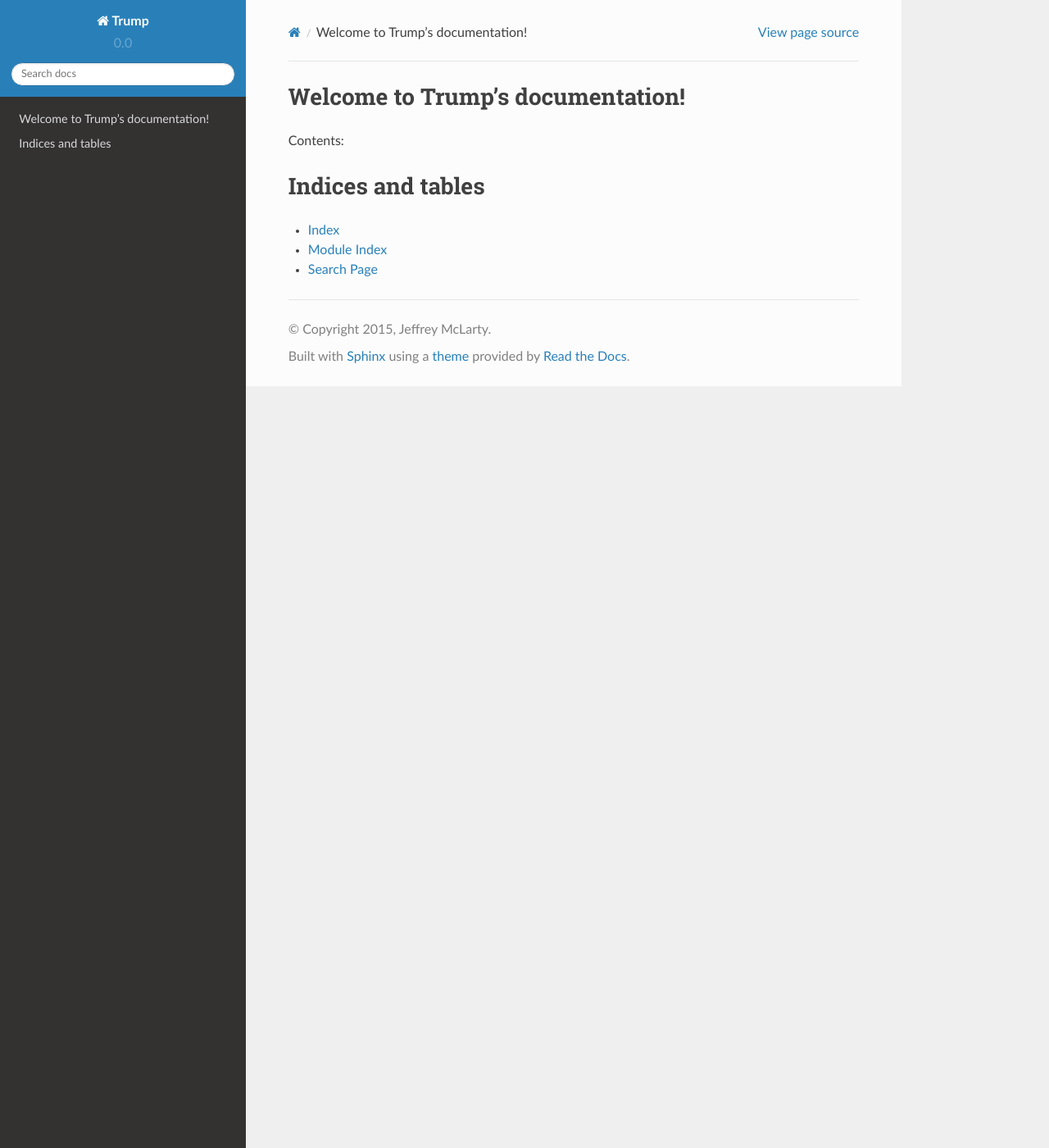
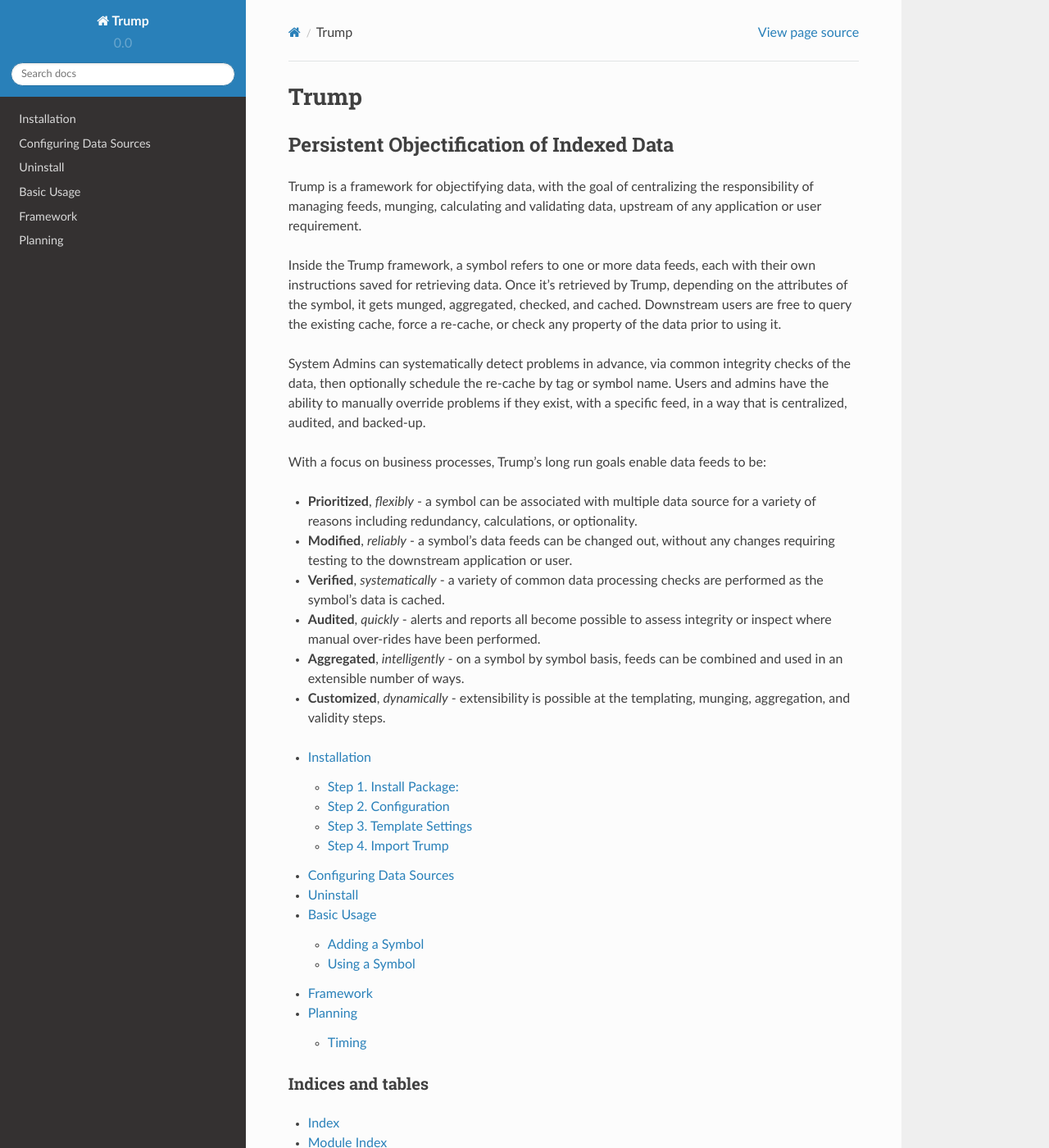
Before and after one commit to Equitable/trump, a Sphinx documentation site: the page built from docs/source/index.rst, in a window 1280 px wide and 1400 px high. Shown: the whole window at 82% size. Built offline with Sphinx 7.4.7 and the Read the Docs theme 2.0.0, drawn with Linux system fonts in a browser that asks for light colours.

Commit message:
DOC: First RTD content, update config and other notes

```diff
--- a/README.rst
+++ b/README.rst
@@ -5,6 +5,10 @@ Trump
 .. image:: https://badges.gitter.im/Join%20Chat.svg
    :alt: Join the chat at https://gitter.im/Equitable/trump
    :target: https://gitter.im/Equitable/trump?utm_source=badge&utm_medium=badge&utm_campaign=pr-badge&utm_content=badge
+
+.. image:: https://readthedocs.org/projects/trump/badge/?version=latest
+   :target: https://readthedocs.org/projects/trump/?badge=latest
+   :alt: Documentation Status
 
 ------------------------------------------
 Persistent Objectification of Indexed Data
--- /dev/null
+++ b/docs/source/configure.rst
@@ -0,0 +1,63 @@
+Configuring Data Sources
+========================
+Data feed source template classes map to their respective .cfg file in the templating/settings directory.
+
+The goal of the files is to add a small layer of security.  The goal of the template classes is to reduce code during
+symbol creation scripts.  There is nothing preventing a password from being hardcoded into a template, the
+same way a tablename can be added to a .cfg file.
+
+The sections of the cfg files get used by the template's in their respective classes.  The section of the config files
+names are then either referenced add the symbol creation point, storing .cfg file info with the symbol in the database,
+or leaving Trump to query the attributes at every cache, from the the source .cfg file.
+
+Trump will use parameters for a source in the following order:
+
+1. Specified explicitly when a template is used. (Eg. table name)
+
+.. code-block:: python
+
+   myfeed = fQuandl(authkey='XXXXXXXX') #Assuming the template doesn't clober the value.
+
+2. Specified implicitly using default value or logic derived in the template. (Eg. Database Names)
+
+.. code-block:: python
+
+   class fQuandl(object):
+      def __init__(authtoken ='XXXXXXXXX'):
+         if len(authkey) == 8:
+            self.authtoken = authkey
+         else:
+            self.authtoken = 'YYYYYYYYY'
+
+3. Specified implicitly using read_settings(). (Eg. database host, port)
+
+.. code-block:: python
+
+   class fQuandl(object):
+      def __init__(**kwargs):
+         self.authtoken = read_settings()['Quandl']['userone']['authtoken']
+
+4. Specified via cfg section. (Eg. authentication keys and passwords)
+
+.. code-block:: python
+
+   class fQuandl(object):
+      def __init__(**kwargs):
+         self.meta['stype'] = 'Quandl' #cfg file name
+         self.meta['sourcing_key'] = 'userone' #cfg file section
+
+contents of templating/settings/Quandl.cfg:
+
+.. code-block:: text
+
+   [userone]
+   authkey = XXXXXXXXX
+
+5. Specified on disk encrypted sources via an encrypted config file. (Eg. top-secret passwords)
+
+Same as #4, but using an encrypted file.  Not implemented yet.
+
+If the template and settings rely on #4 (or hypothetical #5), the info will not be stored in the database.
+Instead, it will be looked up during caching from the appropriate section in the cfg file.
+This means that the cfg file values can be changed post symbol creation, but the specific arguments can
+not be modified.
--- a/docs/source/index.rst
+++ b/docs/source/index.rst
@@ -3,15 +3,43 @@
    You can adapt this file completely to your liking, but it should at least
    contain the root `toctree` directive.
 
-Welcome to Trump's documentation!
-=================================
+-----
+Trump
+-----
 
-Contents:
+Persistent Objectification of Indexed Data
+------------------------------------------
+
+Trump is a framework for objectifying data, with the goal of centralizing the responsibility of
+managing feeds, munging, calculating and validating data, upstream of any application or user requirement.
+
+Inside the Trump framework, a symbol refers to one or more data feeds, each with their own instructions
+saved for retrieving data.  Once it's retrieved by Trump, depending on the attributes of the symbol,
+it gets munged, aggregated, checked, and cached.  Downstream users are free to query the existing cache,
+force a re-cache, or check any property of the data prior to using it.
+
+System Admins can systematically detect problems in advance, via common integrity checks of the data,
+then optionally schedule the re-cache by tag or symbol name.  Users and admins have the ability to manually
+override problems if they exist, with a specific feed, in a way that is centralized, audited, and backed-up.
+
+With a focus on business processes, Trump's long run goals enable data feeds to be:
+
+* **Prioritized**, *flexibly* - a symbol can be associated with multiple data source for a variety of reasons including redundancy, calculations, or optionality.
+* **Modified**, *reliably* - a symbol's data feeds can be changed out, without any changes requiring testing to the downstream application or user.
+* **Verified**, *systematically* - a variety of common data processing checks are performed as the symbol's data is cached.
+* **Audited**, *quickly* - alerts and reports all become possible to assess integrity or inspect where manual over-rides have been performed.
+* **Aggregated**, *intelligently* - on a symbol by symbol basis, feeds can be combined and used in an extensible number of ways.
+* **Customized**, *dynamically* - extensibility is possible at the templating, munging, aggregation, and validity steps.
 
 .. toctree::
-   :maxdepth: 2
+   :maxdepth: 3
 
-
+   installation
+   configure
+   uninstall
+   usage
+   framework
+   planning
 
 Indices and tables
 ==================
--- /dev/null
+++ b/docs/source/installation.rst
@@ -0,0 +1,36 @@
+Installation
+============
+
+Step 1. Install Package:
+------------------------
+``pip install trump``
+
+or
+
+``git clone https://github.com/Equitable/trump.git``
++
+``python setup.py install``
+
+If you use any other installation method (Eg. ``python setup.py develop``),
+you will need to manually create your own .cfg files by renaming the .cfg_sample files.
+
+Step 2. Configuration
+---------------------
+Edit trump/config/trump.cfg
+
+Populate the [readwrite] section with a SQLAlchemy engine string.
+
+Step 3. Template Settings
+-------------------------
+Edit trump/templating/settings cfg files, depending on the intended data sources to be used.
+
+Only Quandl and DBAPI are currently implemented.
+
+See the documentation section "Configuring Data Sources" for guidance.
+
+Step 4. Import Trump
+--------------------
+Running ``import trump.orm`` will create all the tables required in whatever database
+was provided in Step 2.
+
+If it all worked, you will see "Trump is ready."
```
Also changed, not shown: docs/source/framework.rst (added, +58 -0 lines), docs/source/planning.rst (added, +37 -0 lines), docs/source/uninstall.rst (added, +9 -0 lines), docs/source/usage.rst (added, +46 -0 lines), 1 other file.
